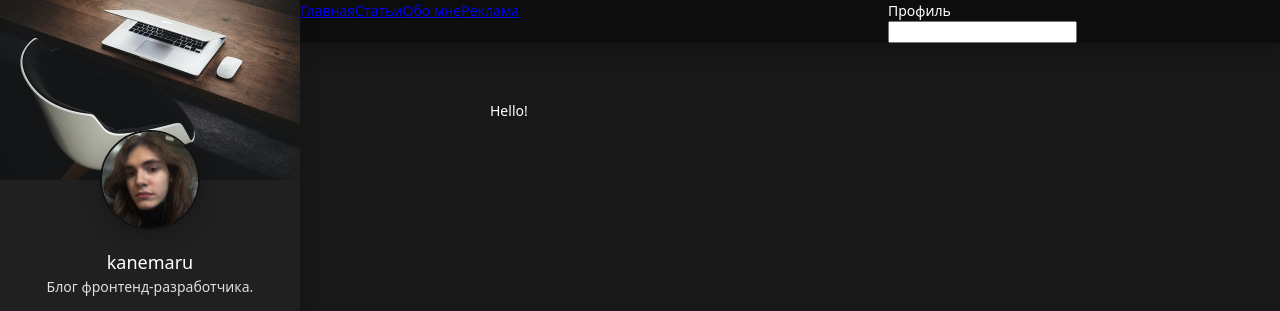
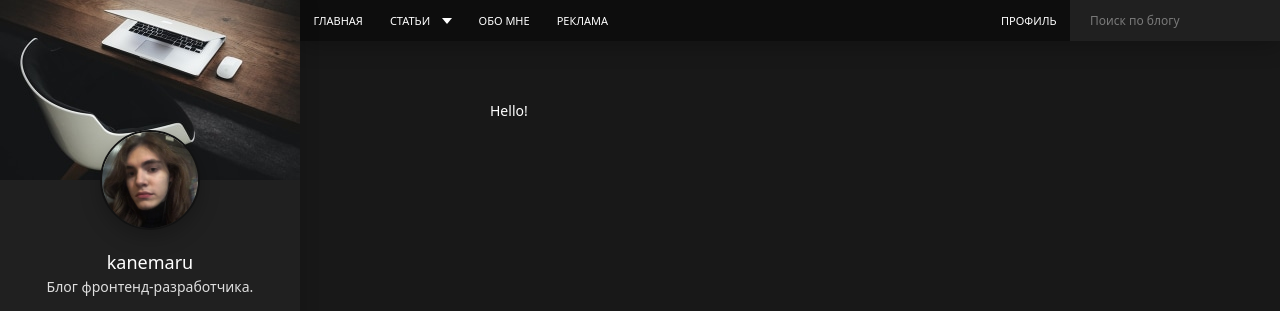
Before and after one commit to mikrocosmos/web-blog-study, a plain HTML site: page dist/index.html in a window 1280 px wide. Shown: the top 311 px of the page. Drawn offline with Linux system fonts and the light colour scheme.

Commit message:
Add files via upload
Урок 3: пройден

```diff
--- a/dist/index.html
+++ b/dist/index.html
@@ -12,7 +12,7 @@
     <meta name="format-detection" content="telephone=no">
     <meta name="description" content="">
 
-    <title>BrainsCloud | Home</title>
+    <title>Web Blog</title>
 </head>
 <body>
 
@@ -21,21 +21,31 @@
       <div class="header__left">
         <nav class="nav">
           <ul class="nav__list">
-            <li><a href="#">Главная</a></li>
-            <li><a href="#">Статьи</a></li>
-            <li><a href="#">Обо мне</a></li>
-            <li><a href="#">Реклама</a></li>
+            <li><a class="nav__link" href="#">Главная</a></li>
+            <li class="nav__item"><a class="nav__link has-subnav" href="#">Статьи</a>
+
+            <ul class="subnav">
+              <li><a class="subnav__link" href="#">Создание сайтов</a></li>
+              <li><a class="subnav__link" href="#">Интернет-маркетинг</a></li>
+              <li><a class="subnav__link" href="#">Продвижение видео</a></li>
+            </ul>
+
+            </li>
+            <li><a class="nav__link" href="#">Обо мне</a></li>
+            <li class="nav__item"><a class="nav__link" href="#">Реклама</a></li>
           </ul>
         </nav>
       </div>
       <div class="header__right">
         <nav class="nav">
-          <ul>
-            <li><a href="#"></a>Профиль</li>
+          <ul class="nav__list">
+            <li class="nav__item">
+              <a class="nav__link" href="#">Профиль</a>
+            </li>
           </ul>
         </nav>
-        <form action="/" method="POST">
-          <input type="text">
+        <form class="search" action="/" method="POST">
+          <input class="search__input" type="text" placeholder="Поиск по блогу">
         </form>
       </div>
     </header>
@@ -65,7 +75,7 @@
           </li>
         </ul>
         <div class="profile__text">
-          <p>Lorem ipsum dolor sit amet consectetur adipisicing elit. Atque vitae consequatur illo accusamus. Minus sunt voluptates omnis neque ad illo? Quam, obcaecati? Voluptate suscipit expedita voluptates commodi sapiente aliquam reiciendis nulla atque dignissimos? Error minus sit itaque blanditiis temporibus consequatur modi aperiam saepe dolorem autem, quibusdam quos quasi qui dolores!</p>
+          <p>Lorem ipsum dolor sit amet consectetur adipisicing elit. Dolorum quia nulla reiciendis vitae, ad quis! Perspiciatis rem eaque obcaecati dicta?</p>
         </div> <!--/.profile-->
       </div> <!--/.sidebar__content-->
       <div class="sidebar__footer">
--- a/src/assets/scss/_vars.scss
+++ b/src/assets/scss/_vars.scss
@@ -1,6 +1,7 @@
 $primary:   #202020;
 $secondary: #121212;
 $white:     #fff;
+$black:     #000000;
 $red:       #ed3024;
 $blue:      #3137c9;
 
--- a/src/assets/scss/blocks/header.scss
+++ b/src/assets/scss/blocks/header.scss
@@ -6,7 +6,7 @@
   top: 0px;
   right: 0;
   z-index: $z-index-header;
-  box-shadow: 0 5px 22px rgba(0, 0, 0, .25);
+  box-shadow: 0 5px 22px rgba($black, .25);
 }
 
 .header__left {
@@ -15,4 +15,6 @@
 
 .header__right {
   width: 40%;
+  display: flex;
+  justify-content: flex-end;
 }
--- a/src/assets/scss/blocks/nav.scss
+++ b/src/assets/scss/blocks/nav.scss
@@ -1,3 +1,50 @@
 .nav__list {
   display: flex;
 }
+
+.nav__item {
+  position: relative;
+
+  &:hover {
+    .nav__link {
+      background-color: $blue;
+    }
+    > .subnav {
+      display: block;
+    }
+  }
+}
+
+.nav__link {
+  display: block;
+  font-size: 1.1rem;
+  line-height: 1.2;
+  text-transform: uppercase;
+  color: $white;
+  text-decoration: none;
+  padding: 1.35rem;
+  transition: background-color .2s linear;
+
+  &:hover {
+    background-color: $blue;
+  }
+
+  &.has-subnav {
+    position: relative;
+    padding-right: 3.5rem;
+    &::after {
+      content: "";
+      display: block;
+      margin-top: 1px;
+      width: 0;
+      height: 0;
+      border-style: solid;
+      border-width: 6px 5px 0 5px;
+      border-color: #ffffff transparent transparent transparent;
+      position: absolute;
+      top: 50%;
+      right: 1.35rem;
+      transform: translateY(-50%);
+    }
+  }
+}
--- a/src/assets/scss/blocks/profile.scss
+++ b/src/assets/scss/blocks/profile.scss
@@ -4,7 +4,7 @@
   height: 10rem;
   margin: 0 auto 1.9rem;
   border: 2px solid $secondary;
-  box-shadow: 0 7px 20px rgba(0, 0, 0, .25);
+  box-shadow: 0 7px 20px rgba($black, .25);
   border-radius: 50%;
   position: relative;
 }
--- /dev/null
+++ b/src/assets/scss/blocks/search.scss
@@ -0,0 +1,20 @@
+.search {
+    width: 100%;
+    max-width: 21rem;
+    background-color: $primary;
+}
+
+.search__input {
+    width: 100%;
+    display: block;
+    padding: 1.2rem 2rem;
+    background: transparent;
+    border: transparent;
+    font-family: inherit;
+    font-size: 1.2rem;
+    color: $white;
+
+    &::placeholder {
+        color: rgba($white, .4);
+    }
+}
--- /dev/null
+++ b/src/assets/scss/blocks/subnav.scss
@@ -0,0 +1,23 @@
+.subnav {
+    display: none;
+    position: absolute;
+    top: 100%;
+    left: 0;
+    width: 16.5rem;
+    background-color: $blue;
+    border-radius: 0 0 5px 5px;
+    padding: .5rem 0;
+    box-shadow: 0 6px 8px rgba($black, .2);
+}
+
+.subnav__link {
+    display: block;
+    font-size: 1.2rem;
+    color: $white;
+    text-decoration: none;
+    padding: .45rem 1.2rem;
+    transition: background-color .2s ease-in-out;
+    &:hover {
+        background-color: darken($blue, 5%);
+    }
+}
--- a/src/assets/scss/style.scss
+++ b/src/assets/scss/style.scss
@@ -23,9 +23,11 @@ body {
 @import "blocks/page";
 @import "blocks/header";
 @import "blocks/nav";
+@import "blocks/subnav";
 @import "blocks/sidebar";
 @import "blocks/main";
 @import "blocks/container";
 @import "blocks/profile";
 @import "blocks/social";
 @import "blocks/btn";
+@import "blocks/search";
```
Also changed, not shown: src/index.html (+1 -1 lines), src/partials/header.html (+21 -8 lines), src/partials/sidebar.html (+1 -1 lines), dist/assets/css/style.css (added), dist/assets/css/style.min.css.
